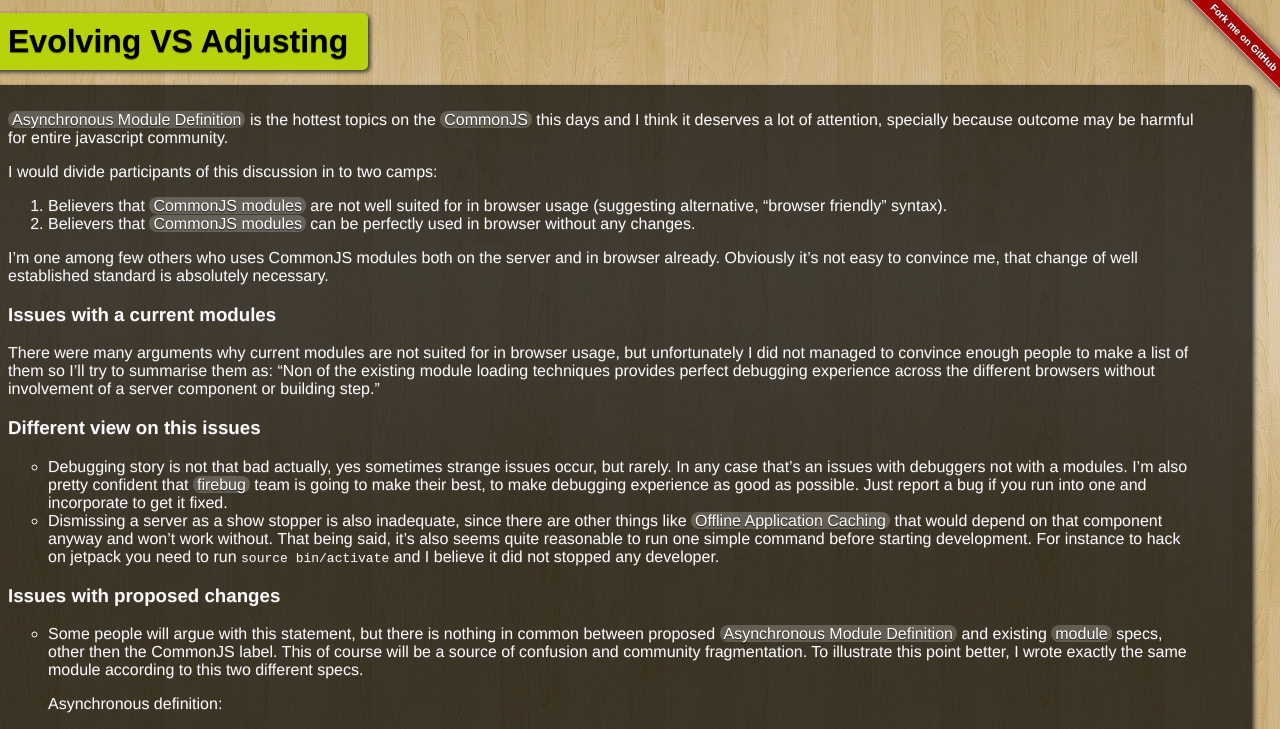
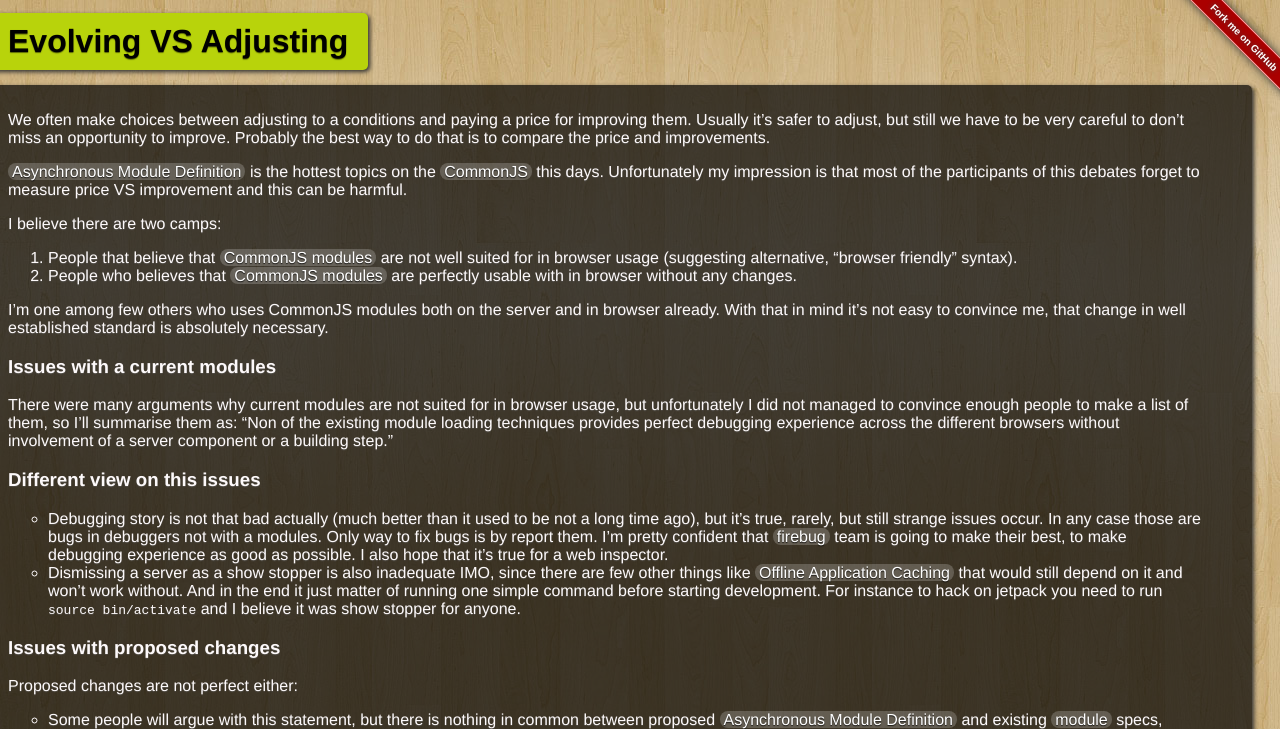
Before and after one commit to Gozala/gozala.github.com, a Jekyll site: the page built from _posts/commonjs/2010-10-20-evolving-VS-adjusting.md, in a window 1280 px wide and 1400 px high. Shown: the top 729 px of the window. Built offline with Jekyll 4.4.1, drawn with Linux system fonts in a browser that asks for light colours; some web fonts are replaced; comment, search, counter and statistics services are not loaded; some of the changed text lies outside the part shown; grey boxes are pictures that could not be loaded.

Commit message:
Some additional adjustments makeing it clear what the topic is.

```diff
--- a/_posts/commonjs/2010-10-20-evolving-VS-adjusting.md
+++ b/_posts/commonjs/2010-10-20-evolving-VS-adjusting.md
@@ -4,51 +4,61 @@
 tags: [commonjs, javascript]
 ---
 
+We often make choices between adjusting to a conditions and paying a price for
+improving them. Usually it's safer to adjust, but still we have to be very
+careful to don't miss an opportunity to improve. Probably the best way to do
+that is to compare the price and improvements.
+
 [Asynchronous Module Definition] is the hottest topics on the [CommonJS]
-[mailing list] this days and I think it deserves a lot of attention, specially
-because outcome may be harmful for entire javascript community.
+[mailing list] this days. Unfortunately my impression is that most of the
+participants of this debates forget to measure price VS improvement and this
+can be harmful.
 
-I would divide participants of this discussion in to two camps:
+I believe there are two camps:
 
-1. Believers that [CommonJS modules][modules 1.0] are not well suited for in
-browser usage (suggesting alternative, "browser friendly" syntax).
-2. Believers that [CommonJS modules][modules 1.0] can be perfectly used in
-browser without any changes.
+1. People that believe that [CommonJS modules][modules 1.0] are not well suited
+for in browser usage (suggesting alternative, "browser friendly" syntax).
+2. People who believes that [CommonJS modules][modules 1.0] are perfectly usable
+with in browser without any changes.
 
 I'm one among few others who uses CommonJS modules both on the server and in
-browser already. Obviously it's not easy to convince me, that change of
-well established standard is absolutely necessary.
+browser already. With that in mind it's not easy to convince me, that change
+in well established standard is absolutely necessary.
 
 ### Issues with a current modules ###
 
 There were many arguments why current modules are not suited for in browser
 usage, but unfortunately I did not managed to convince enough people to make a
-list of them so I'll try to summarise them as: "Non of the existing module
-loading techniques provides perfect debugging experience across the different
-browsers without involvement of a server component or building step."
+list of them, so I'll summarise them as: "Non of the existing module loading
+techniques provides perfect debugging experience across the different browsers
+without involvement of a server component or a building step."
 
 ### Different view on this issues ###
 
-- Debugging story is not that bad actually, yes sometimes strange issues
-  occur, but rarely. In any case that's an issues with debuggers not with
-  a modules. I'm also pretty confident that [firebug] team is going to make
-  their best, to make debugging experience as good as possible. Just report
-  a bug if you run into one and incorporate to get it fixed.
-- Dismissing a server as a show stopper is also inadequate, since there are
-  other things like [Offline Application Caching] that would depend on that
-  component anyway and won't work without. That being said, it's also seems
-  quite reasonable to run one simple command before starting development.
+- Debugging story is not that bad actually (much better than it used to be not
+  a long time ago), but it's true, rarely, but still strange issues occur. In
+  any case those are bugs in debuggers not with a modules. Only way to fix
+  bugs is by report them. I'm pretty confident that [firebug] team is going to
+  make their best, to make debugging experience as good as possible. I also hope
+  that it's true for a web inspector.
+- Dismissing a server as a show stopper is also inadequate IMO, since there are
+  few other things like [Offline Application Caching] that would still depend
+  on it and won't work without. And in the end it just matter of running one
+  simple command before starting development.
   For instance to hack on jetpack you need to run `source bin/activate` and
-  I believe it did not stopped any developer.
+  I believe it was show stopper for anyone.
 
 ### Issues with proposed changes ###
 
+Proposed changes are not perfect either:
+
 - Some people will argue with this statement, but there is nothing in common
   between proposed [Asynchronous Module Definition] and existing
-  [module][modules 1.0] specs, other then the CommonJS label. This of course
-  will be a source of confusion and community fragmentation. To illustrate this
-  point better, I wrote exactly the same module according to this two different
-  specs.
+  [module][modules 1.0] specs, other then the CommonJS label. This will be a
+  source of confusion and community fragmentation.
+
+  Below you can find a simple module being rewritten according to two different
+  specs:
 
   Asynchronous definition:
 
@@ -71,36 +81,36 @@
         }
   </script>
 
-- Asynchronous definition encourages handwritten boilerplate. What puzzles me
-  is, why would any programmer prefer writing a boilerplate code by hand over
-  writing a program that would do that for him. Yes it's nice to refresh
-  browser and be ready to go without any build step, so let's write programs
-  that will supports that work flow.
+- Asynchronous definition seem to encourage handwritten boilerplate, what is
+  puzzling here is, why would any programmer prefer writing a boilerplate code
+  by hand over writing a program that would do that for him. Yes it's nice to
+  refresh browser and be ready to go without any build step, but nothing
+  prevents us form writing programs that will supports this work flow.
 - Most important issue is that, new proposal suggests to adjust to an
-  unpleasant situation we are at with browsers and what's even worth brings
-  this mess to the servers. Adjustment to a broken tooling is only going to
-  prevent innovation! I truly believe, that if we've had such a big adoption of
-  CommonJS modules few years ago we would've had perfect debugging story today
-  (well maybe not in all browsers :). I'm also of an opinion, that CommonJS
-  modules highlight problem that javascript needs modules and in fact now we
-  might even get them in harmony. And you know what, once we'll get them no
-  magic will happen, as it did not happened when Web Workers arrived. It will
-  take some time to get a decent tooling support, but again it will happen only
-  if we'll try to innovate instead of trying to adjust code and new exciting
-  platforms to a broken mess.
+  unpleasant situation we are at with browsers now and what's even worth brings
+  this mess to the server. Adjustment to a broken tooling is only going to
+  delay innovation! I truly believe, that if we've had such a big adoption of
+  CommonJS modules few years ago, we would've had perfect debugging story today
+  (well maybe not in all browsers :). I also do think that wide adoption
+  of CommonJS modules already triggered some innovation and partially that is
+  the reason why we might get native modules in in harmony. And you know what ?
+  Once we'll get them, no magic will happen, as it did not happened when Web
+  Workers arrived. It will take some time to get a decent tooling support.
+  Again we should not stop innovation by trying to adjust new amazing platforms
+  to the mess we are at with browsers.
 
-### Innovating ###
+### Evolving ###
 
-I think that building a good tools addressing issues with current module
-loaders is only way to evolve. With that in mind I'm planning to put a lot of
-effort in [teleport], tool that I wrote some time ago, which allowed few
-projects to share CommonJS modules across server and client. I don't believe
-there is any perfect solution to all problems, but each problem can have
-solution and hope that's what [teleport] will be a set of solutions to a set
-of problems. [The list of tasks] I wrote is probably a best way to get a better
-idea what's it all about. Feel free to fork me, suggest other ideas or just
+I think only sane thing to do now, is to bring the innovation that happens in
+server side javascript back to the browser without compromising anything. With
+that in mind I'm planning to put a lot of effort in [teleport], tool that I
+wrote some time ago. It allowed few projects to share CommonJS modules across
+server and client. I don't believe there is any perfect solution to all
+problems, but each problem has a solution and hope that [teleport] will be
+a set of solutions addressing CommonJS module loading problems.
+The [list of tasks] I'll be working on, is probably a best way to get a better
+idea what's it all about. Feel free to fork me, suggest new ideas or just
 comment.
-
 
 [Offline Application Caching]:http://www.w3.org/TR/offline-webapps/#offline
 [CommonJS]:http://www.commonjs.org/
```
